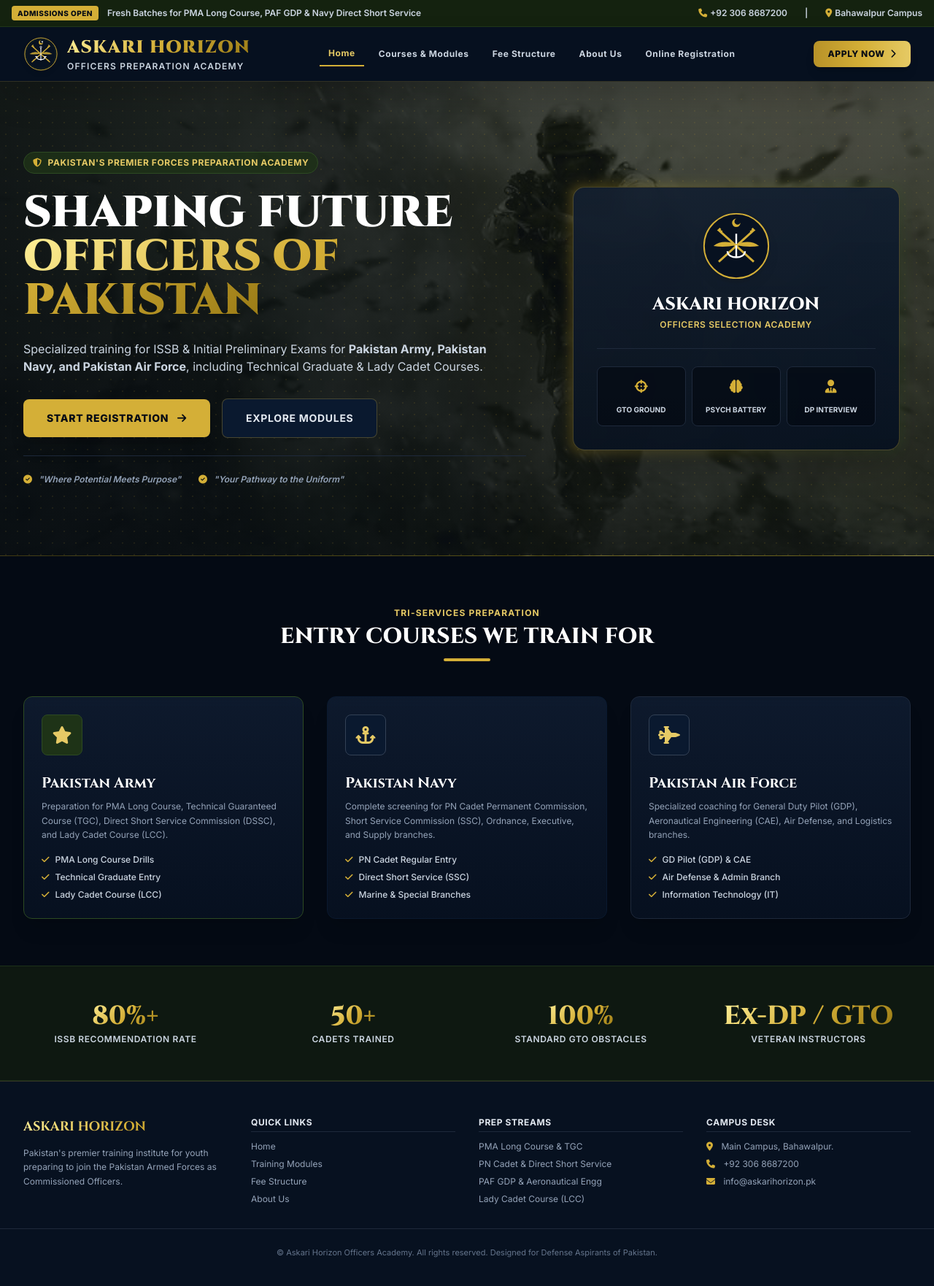
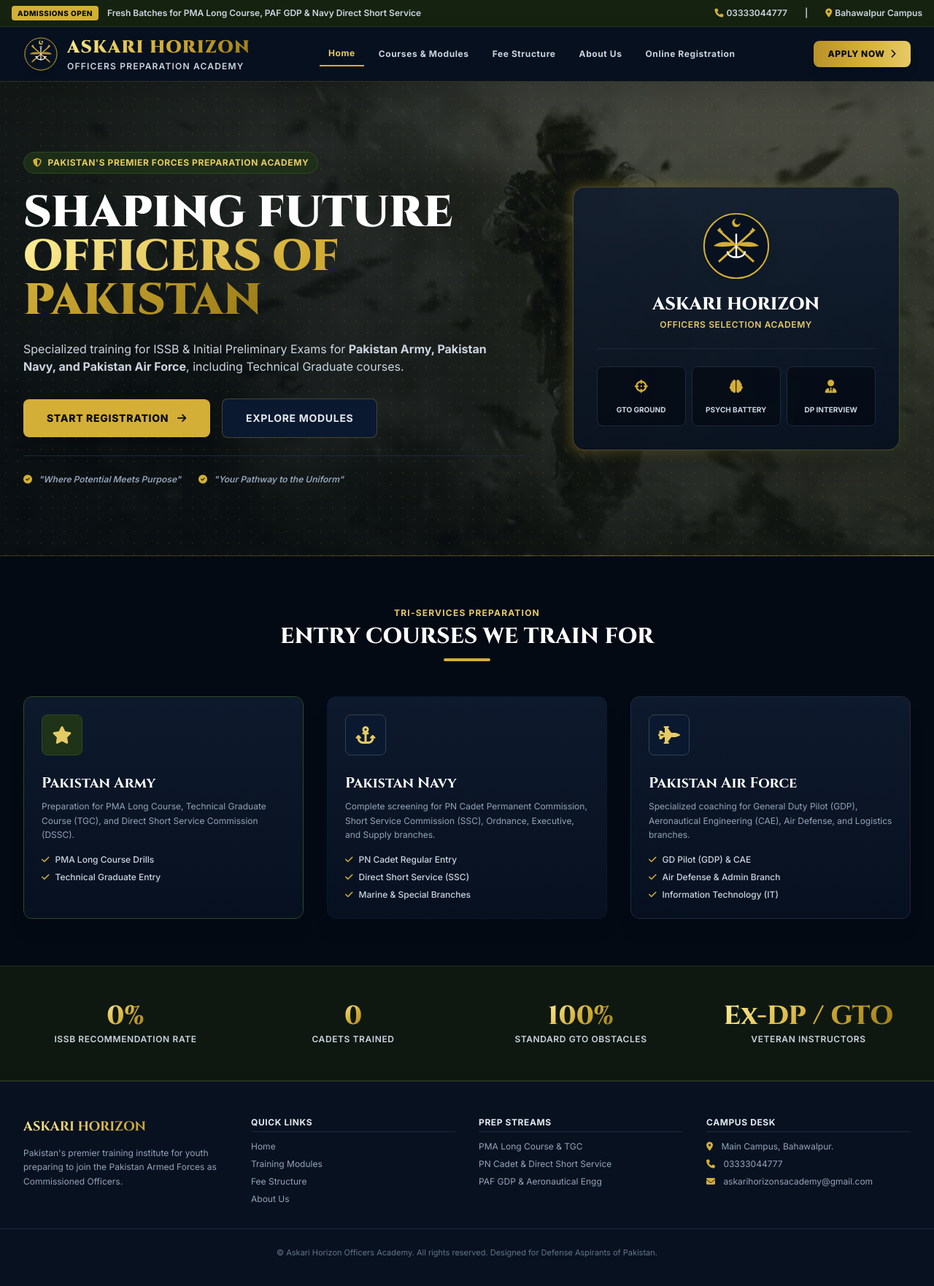
Before and after one commit to rayyanhaseeb/Askari-Horizons-3.0, a plain HTML site: page index.html in a window 1280 px wide. Shown: the whole page at 73% size. Drawn offline with nearby package versions, Linux system fonts and the light colour scheme.

Commit message:
second commit

```diff
--- a/index.html
+++ b/index.html
@@ -55,8 +55,8 @@
                 <span>Fresh Batches for PMA Long Course, PAF GDP & Navy Direct Short Service</span>
             </div>
             <div class="flex items-center space-x-6 text-slate-300">
-                <a href="tel:+923068687200" class="hover:text-gold-400 transition flex items-center space-x-1">
-                    <i class="fas fa-phone text-gold-500 text-xs"></i> <span>+92 306 8687200</span>
+                <a href="tel:03333044777" class="hover:text-gold-400 transition flex items-center space-x-1">
+                    <i class="fas fa-phone text-gold-500 text-xs"></i> <span>03333044777</span>
                 </a>
                 <span class="hidden md:inline">|</span>
                 <span class="hidden md:flex items-center space-x-1">
@@ -160,7 +160,7 @@
                             </h1>
 
                             <p class="text-slate-300 text-sm sm:text-base max-w-2xl leading-relaxed">
-                                Specialized training for ISSB & Initial Preliminary Exams for <strong>Pakistan Army, Pakistan Navy, and Pakistan Air Force</strong>, including Technical Graduate & Lady Cadet Courses.
+                                Specialized training for ISSB & Initial Preliminary Exams for <strong>Pakistan Army, Pakistan Navy, and Pakistan Air Force</strong>, including Technical Graduate courses.
                             </p>
 
                             <div class="pt-2 flex flex-col sm:flex-row items-center justify-center lg:justify-start gap-4">
@@ -236,11 +236,10 @@
             <i class="fas fa-star"></i>
         </div>
     			<h3 class="text-xl font-serif font-bold text-white mb-2">Pakistan Army</h3>
-    			<p class="text-xs text-slate-400 leading-relaxed mb-4">Preparation for PMA Long Course, Technical Guaranteed Course (TGC), Direct Short Service Commission (DSSC), and Lady Cadet Course (LCC).</p>
+    			<p class="text-xs text-slate-400 leading-relaxed mb-4">Preparation for PMA Long Course, Technical Graduate Course (TGC), and Direct Short Service Commission (DSSC).</p>
     			<ul class="text-xs text-slate-300 space-y-2 font-medium">
         		<li class="flex items-center"><i class="fas fa-check text-gold-500 mr-2"></i> PMA Long Course Drills</li>
         		<li class="flex items-center"><i class="fas fa-check text-gold-500 mr-2"></i> Technical Graduate Entry</li>
-        		<li class="flex items-center"><i class="fas fa-check text-gold-500 mr-2"></i> Lady Cadet Course (LCC)</li>
     			</ul>
 		</div>
 
@@ -282,11 +281,11 @@
                 <div class="max-w-7xl mx-auto px-4 sm:px-6 lg:px-8">
                     <div class="grid grid-cols-2 md:grid-cols-4 gap-8 text-center">
                         <div>
-                            <span class="text-3xl sm:text-4xl font-extrabold font-serif gold-gradient-text">80%+</span>
+                            <span class="text-3xl sm:text-4xl font-extrabold font-serif gold-gradient-text">0%</span>
                             <p class="text-xs font-semibold text-slate-300 uppercase tracking-wider mt-1">ISSB Recommendation Rate</p>
                         </div>
                         <div>
-                            <span class="text-3xl sm:text-4xl font-extrabold font-serif gold-gradient-text">50+</span>
+                            <span class="text-3xl sm:text-4xl font-extrabold font-serif gold-gradient-text">0</span>
                             <p class="text-xs font-semibold text-slate-300 uppercase tracking-wider mt-1">Cadets Trained</p>
                         </div>
                         <div>
@@ -604,7 +603,7 @@
                             <!-- Phone Number -->
                             <div>
                                 <label class="block text-xs font-bold text-slate-300 uppercase tracking-wider mb-2">WhatsApp / Phone Number *</label>
-                                <input type="tel" id="reg-phone" required pattern="0[0-9]{3}-[0-9]{7}" title="Enter phone in format: 0300-1234567" placeholder="e.g. 0300-1234567" class="w-full bg-navy-950 border border-slate-700 rounded-lg px-4 py-3 text-xs text-white focus:outline-none focus:border-gold-500 transition" oninput="formatPhone(this)">
+                                <input type="tel" id="reg-phone" required pattern="0[0-9]{3}-[0-9]{7}" title="Enter phone in the format 03XX-XXXXXXX" placeholder="e.g. 03XX-XXXXXXX" class="w-full bg-navy-950 border border-slate-700 rounded-lg px-4 py-3 text-xs text-white focus:outline-none focus:border-gold-500 transition" oninput="formatPhone(this)">
                             </div>
 
                             <!-- Email Address -->
@@ -625,7 +624,7 @@
                                 <select id="reg-branch" required class="w-full bg-navy-950 border border-slate-700 rounded-lg px-4 py-3 text-xs text-white focus:outline-none focus:border-gold-500 transition">
                                     <option value="" disabled selected>Select Armed Forces Branch</option>
                                     <option value="Pakistan Army (PMA Long Course)">Pakistan Army (PMA Long Course)</option>
-                                    <option value="Pakistan Army (Technical Graduate / LCC)">Pakistan Army (Technical Graduate / LCC)</option>
+                                    <option value="Pakistan Army (Technical Graduate)">Pakistan Army (Technical Graduate)</option>
                                     <option value="Pakistan Navy (PN Cadet / SSC)">Pakistan Navy (PN Cadet / SSC)</option>
                                     <option value="Pakistan Air Force (GDP / CAE)">Pakistan Air Force (GDP / CAE)</option>
                                 </select>
@@ -698,7 +697,7 @@
                 </div>
                 <div>
                     <span class="text-slate-500 block font-semibold">Contact Phone:</span>
-                    <strong id="slip-phone" class="text-sm text-slate-900">0300-1234567</strong>
+                    <strong id="slip-phone" class="text-sm text-slate-900">—</strong>
                 </div>
                 <div>
                     <span class="text-slate-500 block font-semibold">Email Address:</span>
@@ -760,15 +759,14 @@
                     <li>PMA Long Course & TGC</li>
                     <li>PN Cadet & Direct Short Service</li>
                     <li>PAF GDP & Aeronautical Engg</li>
-                    <li>Lady Cadet Course (LCC)</li>
                 </ul>
             </div>
 
             <div>
                 <h4 class="font-bold text-slate-200 uppercase tracking-wider mb-3 border-b border-slate-800 pb-1">Campus Desk</h4>
                 <p class="mb-2"><i class="fas fa-map-marker-alt text-gold-500 mr-2"></i> Main Campus, Bahawalpur.</p>
-                <p class="mb-2"><i class="fas fa-phone text-gold-500 mr-2"></i> +92 306 8687200</p>
-                <p><i class="fas fa-envelope text-gold-500 mr-2"></i> info@askarihorizon.pk</p>
+                <p class="mb-2"><i class="fas fa-phone text-gold-500 mr-2"></i> 03333044777</p>
+                <p><i class="fas fa-envelope text-gold-500 mr-2"></i> askarihorizonsacademy@gmail.com</p>
             </div>
 
         </div>
--- a/script.js
+++ b/script.js
@@ -105,7 +105,7 @@ function validateRegistrationInput(fieldName, value) {
     }
 
     if (fieldName === 'Phone' && !/^\d{4}-\d{7}$/.test(trimmed)) {
-        return 'Phone must follow the format: 0300-1234567';
+        return 'Phone must follow the format 03XX-XXXXXXX.';
     }
 
     if (fieldName === 'Email' && !/^[^\s@]+@[^\s@]+\.[^\s@]+$/.test(trimmed)) {
```
